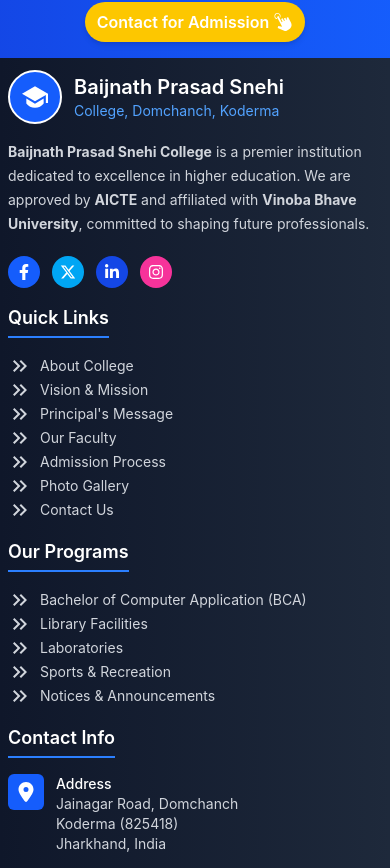
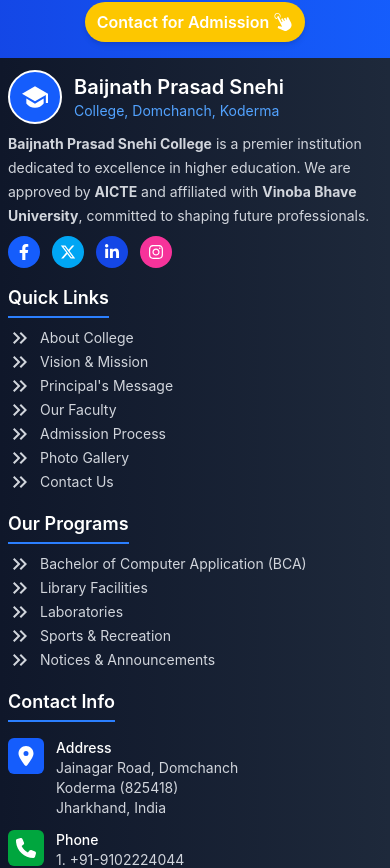
Before and after one commit to ravikrpatel01/bpsc-bca-website, a React (Vite) app: page / in a window 390 px wide. Shown: the part 5000-5868 px from the top of the page. Built offline with nearby package versions, Linux system fonts and the light colour scheme.

Commit message:
Made main footer page responsive

```diff
--- a/src/components/MainFooter.jsx
+++ b/src/components/MainFooter.jsx
@@ -75,7 +75,7 @@
             </div>
           </div>
 
-          <p className="mt-4 text-sm leading-6">
+          <p className="mt-2 lg:mt-4 text-sm leading-6">
             <span className="font-bold">Baijnath Prasad Snehi College</span> is
             a premier institution dedicated to excellence in higher education.
             We are approved by <span className="font-bold">AICTE</span> and
@@ -85,7 +85,7 @@
           </p>
 
           {/* Social Icons */}
-          <div className="flex gap-3 mt-5">
+          <div className="flex gap-3 mt-2 lg:mt-5">
             <a
               href="https://facebook.com"
               target="_blank"
@@ -130,7 +130,7 @@
             Quick Links
           </h3>
 
-          <ul className="mt-4 lg:space-y-3 text-sm">
+          <ul className="mt-2 lg:mt-4 lg:space-y-3 text-sm">
             {links.map((item, i) => (
               <li
                 key={i}
@@ -150,7 +150,7 @@
             Our Programs
           </h3>
 
-          <ul className="mt-4 space-y-3 text-sm">
+          <ul className="mt-2 lg:mt-4 space-y-3 text-sm">
             {programs.map((item, i) => (
               <Link to={item.path} key={i}>
                 <li className="hover:text-white flex items-center gap-2 cursor-pointer">
@@ -168,7 +168,7 @@
             Contact Info
           </h3>
 
-          <div className="mt-4 space-y-5 text-sm">
+          <div className="mt-4 space-y-3 lg:space-y-5 text-sm">
             {/* Address */}
             <div className="flex gap-3 items-start">
               <div className="bg-blue-600 p-2 rounded-md text-white h-9 w-9 flex items-center justify-center shrink-0">
```
